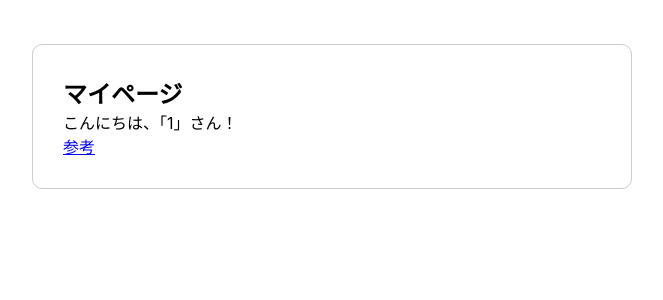
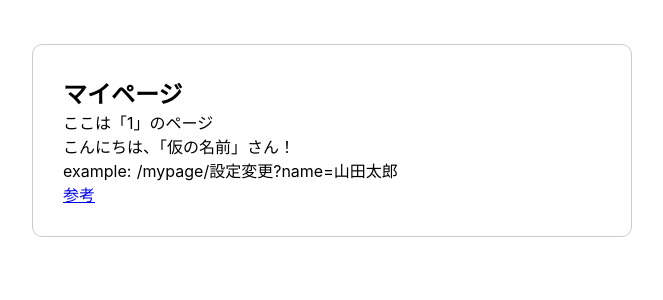
Before and after one commit to BoxPistols/hello-nuxt, a Nuxt app: page /mypage/1 in a window 1280 px wide. Shown: the top 300 px of the page, without its empty margins (308-971 px from the left). Built offline with nearby package versions, Linux system fonts and the light colour scheme.

Commit message:
add query

```diff
--- a/pages/mypage/_id.vue
+++ b/pages/mypage/_id.vue
@@ -3,7 +3,9 @@
   <section>
     <h1>マイページ</h1>
     <!-- <p>こんにちは、「{{ $route.params.id }}」さん！</p> -->
-    <p>こんにちは、「{{ id }}」さん！</p>
+    <p>ここは「{{ id }}」のページ</p>
+    <p>こんにちは、「{{ name }}」さん！</p>
+    <p>example: /mypage/設定変更?name=山田太郎</p>
     <a href="https://www.i-ryo.com/entry/2019/11/27/062247" target="_blank">参考</a>
   </section>
 
@@ -17,9 +19,15 @@ export default {
   computed: {
     id: function() {
       // return this.$route.params.id
-      let id = this.$route.params.id != undefined ? this.$route.params.id : '仮の名前'
+      // ↓ page path
+      let id = this.$route.params.id != undefined ? this.$route.params.id : 'ページ名'
       return id
-    }
+    },
+    name: function() {
+      // query param
+      let name = this.$route.query.name != undefined ? this.$route.query.name : '仮の名前'
+      return name
+    },
   }
 }
 </script>
```
